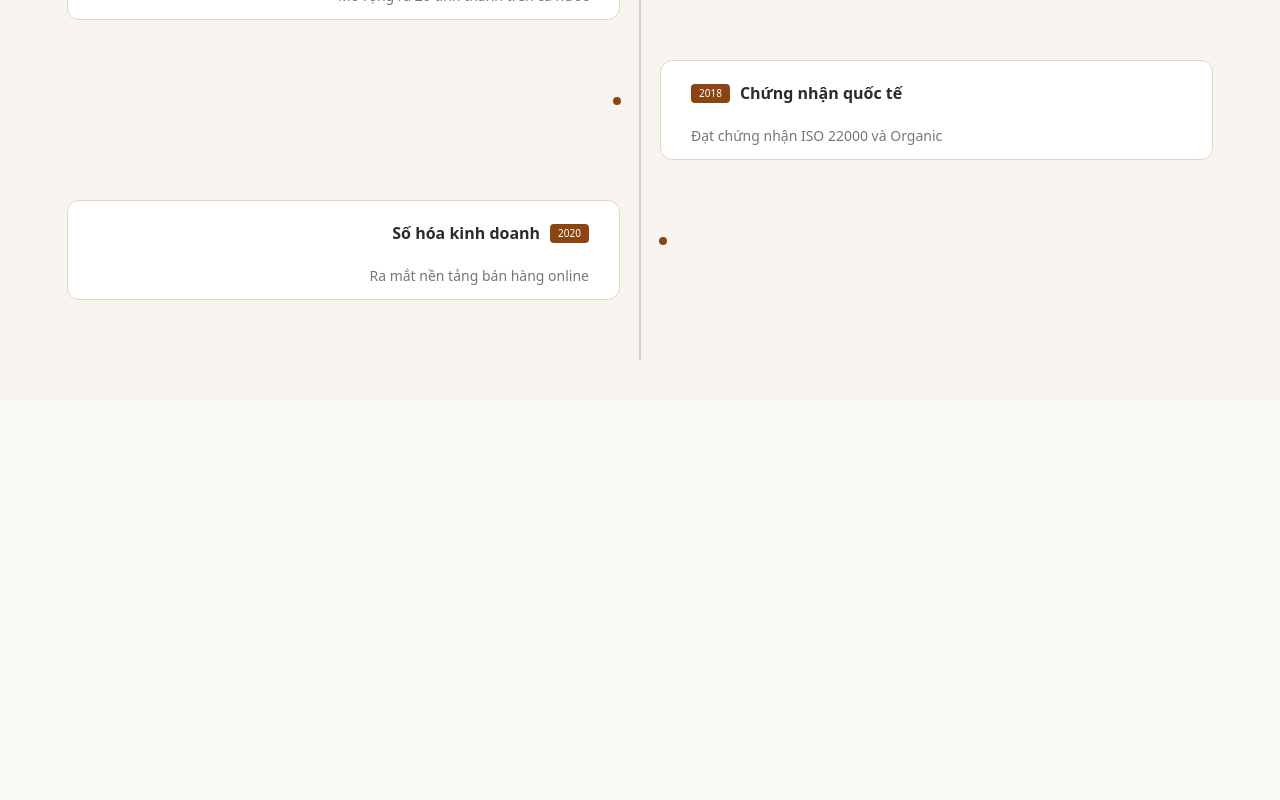
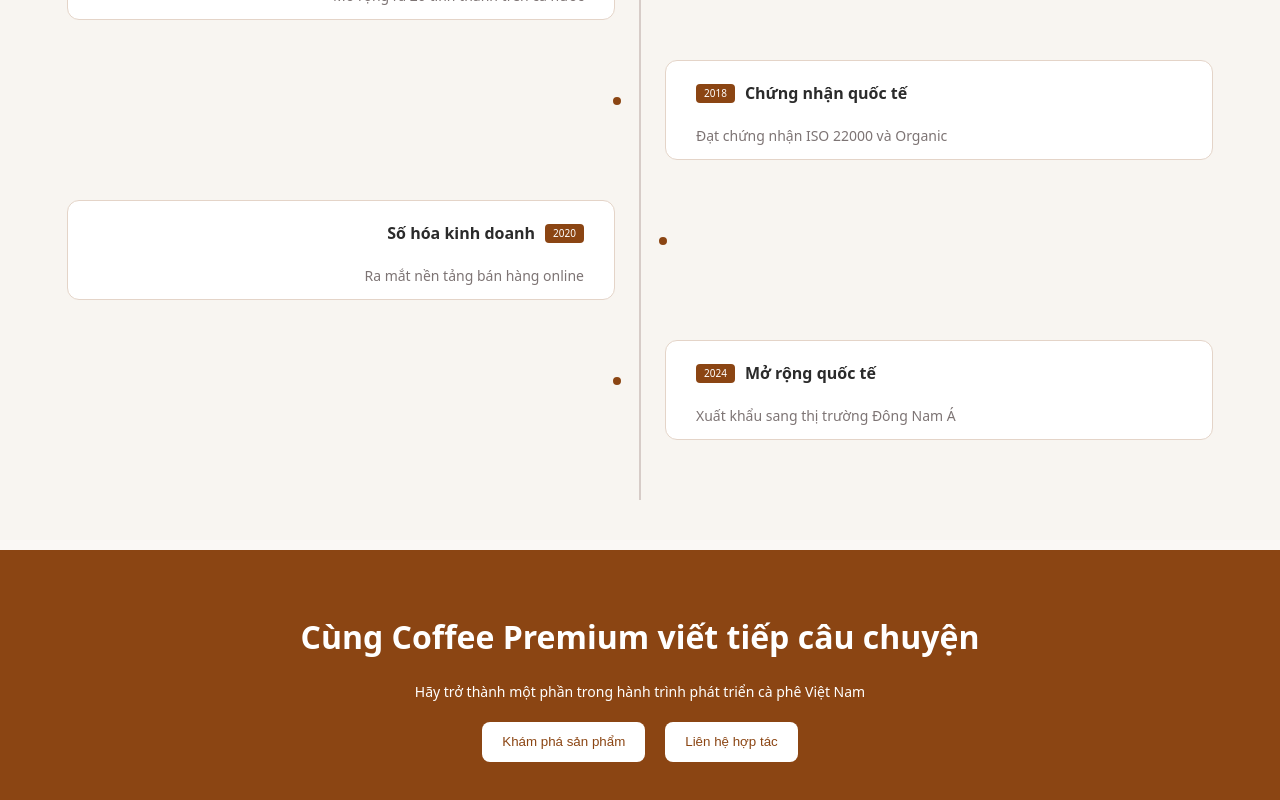
Before and after one commit to bachdangvv/petties_techwiz, a React (Create React App) app: page /introduction in a window 1280 px wide. Shown: the part 2898-3698 px from the top of the page. Before the commit the page ends 3298 px from the top, so only its background shows below. Built offline with nearby package versions, Linux system fonts and the light colour scheme.

Commit message:
Updated About Us

```diff
--- a/src/pages/Introduction/Introduction.js
+++ b/src/pages/Introduction/Introduction.js
@@ -1,5 +1,6 @@
 // Importing components
 import DeploymentTimeline from './sub-components/DeploymentTimeline';
+import IntroductionFooter from './sub-components/IntroductionFooter';
 
 // Importing images
 import HomeImage from '../../assets/home-image.png';
@@ -12,10 +13,10 @@ import JeffBezos from '../../assets/leaders/jeff-bezos.webp';
 import Faker from '../../assets/leaders/faker.webp';
 
 // Importing React Hooks
-import { useState, useEffect } from 'react';
+
 
 // Importing utils
-import useFetchData from './utils/get-data';
+
 
 // Importing CSS
 import './introduction.css';
@@ -254,6 +255,12 @@ export default function Introduction(props) {
                     <aside className='aside-right'></aside>
                 </div>
             </main>
+
+            {/* The Footer */}
+            {/* The Footer component was imported */}
+            <footer className='introduction-footer'>
+                <IntroductionFooter />
+            </footer>
         </>
     )
 };
--- a/src/pages/Introduction/data/timeline-data.json
+++ b/src/pages/Introduction/data/timeline-data.json
@@ -28,5 +28,11 @@
     "year": "2020",
     "title": "Số hóa kinh doanh",
     "description": "Ra mắt nền tảng bán hàng online"
+  },
+  {
+    "id": 6,
+    "year": "2024",
+    "title": "Mở rộng quốc tế",
+    "description": "Xuất khẩu sang thị trường Đông Nam Á"
   }
 ]
--- a/src/pages/Introduction/introduction.css
+++ b/src/pages/Introduction/introduction.css
@@ -152,6 +152,11 @@ p {
 /* Learn more button in hover */
 .learn-more-button:hover {
     opacity: 0.9;
+    transition: 100ms;
+}
+
+.learn-more-button:active {
+    opacity: 0.7;
     transition: 100ms;
 }
 
@@ -422,7 +427,7 @@ p {
 }
 
 .timeline-content {
-    width: calc(50% - 20px);
+    width: calc(50% - 25px);
     height: 100px;
     padding: 20px 30px;
     background-color: white;
@@ -480,3 +485,54 @@ p {
 .timeline-item:nth-child(even) .timeline-year-container {
     justify-content: flex-start;
 }
+
+/* Footer */
+.introduction-footer {
+    place-content: center;
+    text-align: center;
+    width: 100%;
+    height: 250px;
+    background-color: rgba(139, 69, 19, 1);
+}
+
+.introduction-footer-component {
+    display: flex;
+    flex-direction: column;
+    justify-content: center;
+    align-items: center;
+    row-gap: 20px;
+}
+
+.introduction-footer-component h1 {
+    font-weight: bold;
+}
+
+.introduction-footer-component p {
+    color: white;
+}
+
+.navigating-button-container {
+    display: flex;
+    flex-direction: row;
+    place-content: center;
+    column-gap: 20px;
+}
+
+.navigating-button-container button {
+    border: none;
+    outline: none;
+    border-radius: 8px;
+    place-content: center;
+    text-align: center;
+    width: auto;
+    height: 40px;
+    color: rgba(139, 69, 19, 1);
+    background-color: white;
+    padding: 5px 20px;
+    cursor: pointer;
+}
+
+.navigating-button-container button:active {
+    opacity: 0.7;
+    transition: 100ms;
+}
--- /dev/null
+++ b/src/pages/Introduction/sub-components/IntroductionFooter.js
@@ -0,0 +1,17 @@
+export default function IntroductionFooter() {
+    return (
+        <>
+            <div className='introduction-footer-component'>
+                <h1>Cùng Coffee Premium viết tiếp câu chuyện</h1>
+                <p>
+                    Hãy trở thành một phần trong hành trình phát triển cà phê Việt Nam
+                </p>
+
+                <div className='navigating-button-container'>
+                    <button>Khám phá sản phẩm</button>
+                    <button>Liên hệ hợp tác</button>
+                </div>
+            </div>
+        </>
+    )
+};
```
